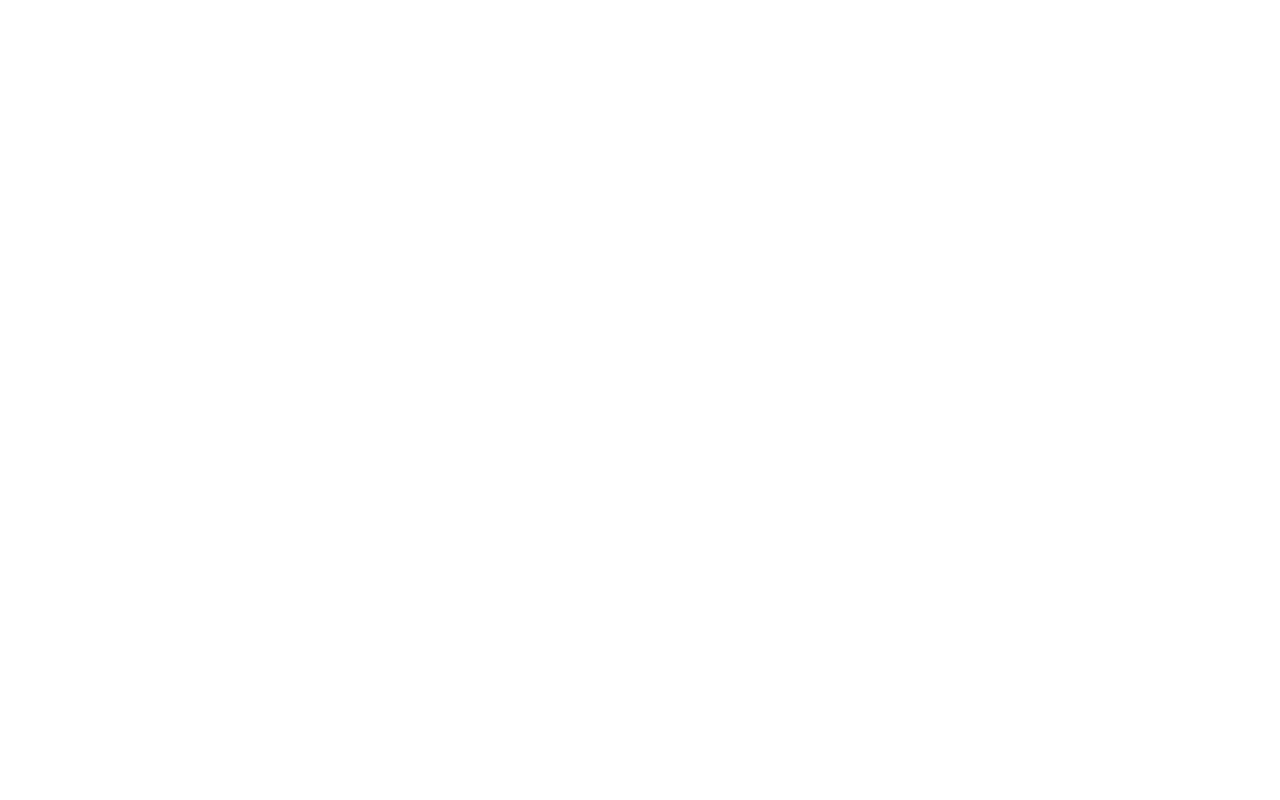
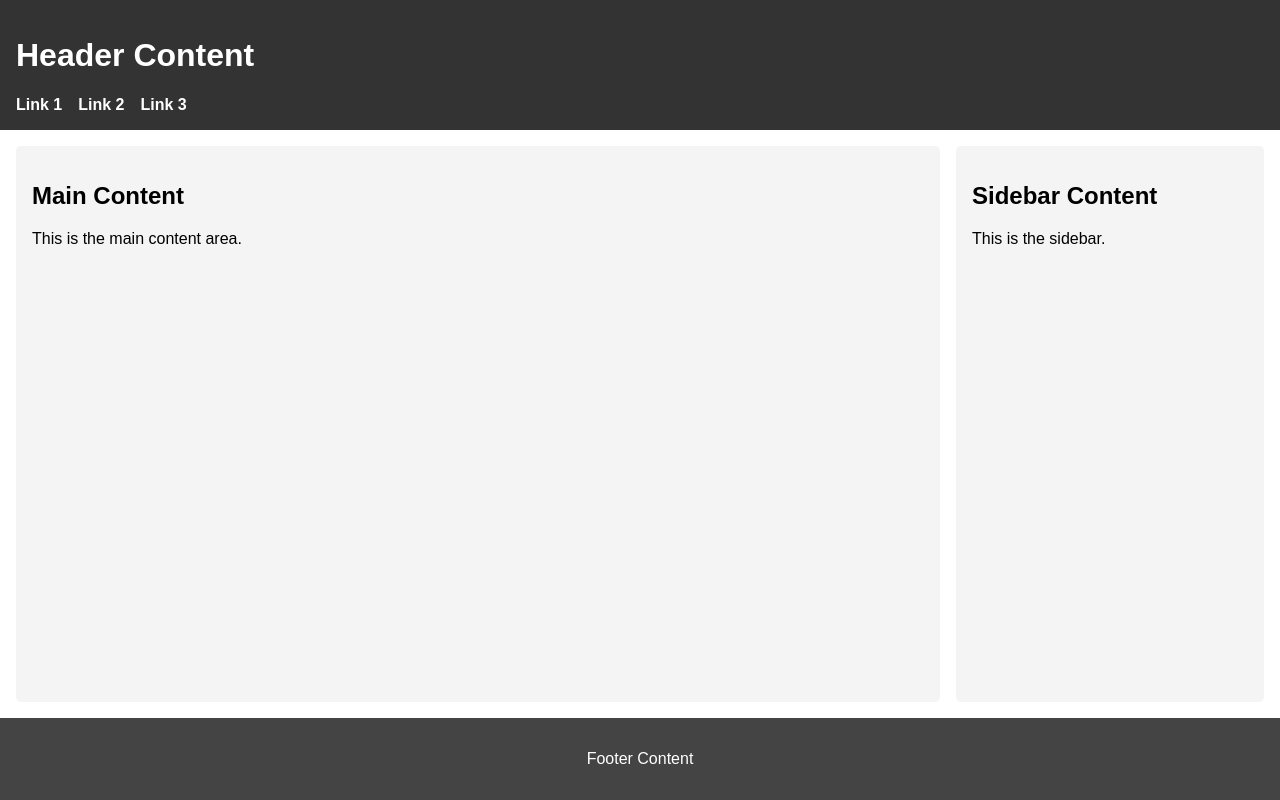
Before and after one commit to StanleyMayweather/wdd131, a plain HTML site: page week01/basic-layout.html in a window 1280 px wide. Drawn offline with Linux system fonts and the light colour scheme.

Commit message:
basic-layout.html, layout.css added

```diff
--- a/week01/basic-layout.html
+++ b/week01/basic-layout.html
@@ -0,0 +1,38 @@
+<!DOCTYPE html>
+<html lang="en-US">
+<head>
+    <meta charset="UTF-8">
+    <meta name="viewport" content="width=device-width, initial-scale=1.0">
+    <title>Stanley The Hybrid – WDD 131 – Basic Layout</title>
+    <link rel="stylesheet" href="styles/layout.css">
+</head>
+
+<body>
+    <header>
+        <h1>Header Content</h1>
+        <nav>
+            <ul class="nav-menu">
+                <li><a href="#">Link 1</a></li>
+                <li><a href="#">Link 2</a></li>
+                <li><a href="#">Link 3</a></li>
+            </ul>
+        </nav>
+    </header>
+
+    <main>
+        <section>
+            <h2>Main Content</h2>
+            <p>This is the main content area.</p>
+        </section>
+        <aside>
+            <h2>Sidebar Content</h2>
+            <p>This is the sidebar.</p>
+        </aside>
+    </main>
+
+    <footer>
+        <p>Footer Content</p>
+    </footer>
+</body>
+
+</html>
--- a/week01/styles/layout.css
+++ b/week01/styles/layout.css
@@ -0,0 +1,63 @@
+/* General Styles */
+body {
+    display: grid;
+    grid-template-rows: auto 1fr auto;
+    grid-template-areas:
+        "header"
+        "main"
+        "footer";
+    min-height: 100vh;
+    margin: 0;
+    font-family: Arial, sans-serif;
+}
+
+/* Layout Areas */
+header {
+    grid-area: header;
+    background-color: #333;
+    color: white;
+    padding: 1rem;
+}
+
+main {
+    grid-area: main;
+    display: grid;
+    grid-template-columns: 3fr 1fr;
+    gap: 1rem;
+    padding: 1rem;
+}
+
+footer {
+    grid-area: footer;
+    background-color: #444;
+    color: white;
+    text-align: center;
+    padding: 1rem;
+}
+
+/* Navigation Styles */
+nav .nav-menu {
+    display: flex;
+    gap: 1rem;
+    padding: 0;
+    margin: 0;
+    list-style: none;
+}
+
+.nav-menu a {
+    color: white;
+    text-decoration: none;
+    font-weight: bold;
+}
+
+.nav-menu a:hover {
+    text-decoration: underline;
+}
+
+/* Section and Aside Styling */
+section,
+aside {
+    background-color: #f4f4f4;
+    padding: 1rem;
+    border-radius: 5px;
+}
```
Also changed, not shown: index.html (+1 -1 lines).
